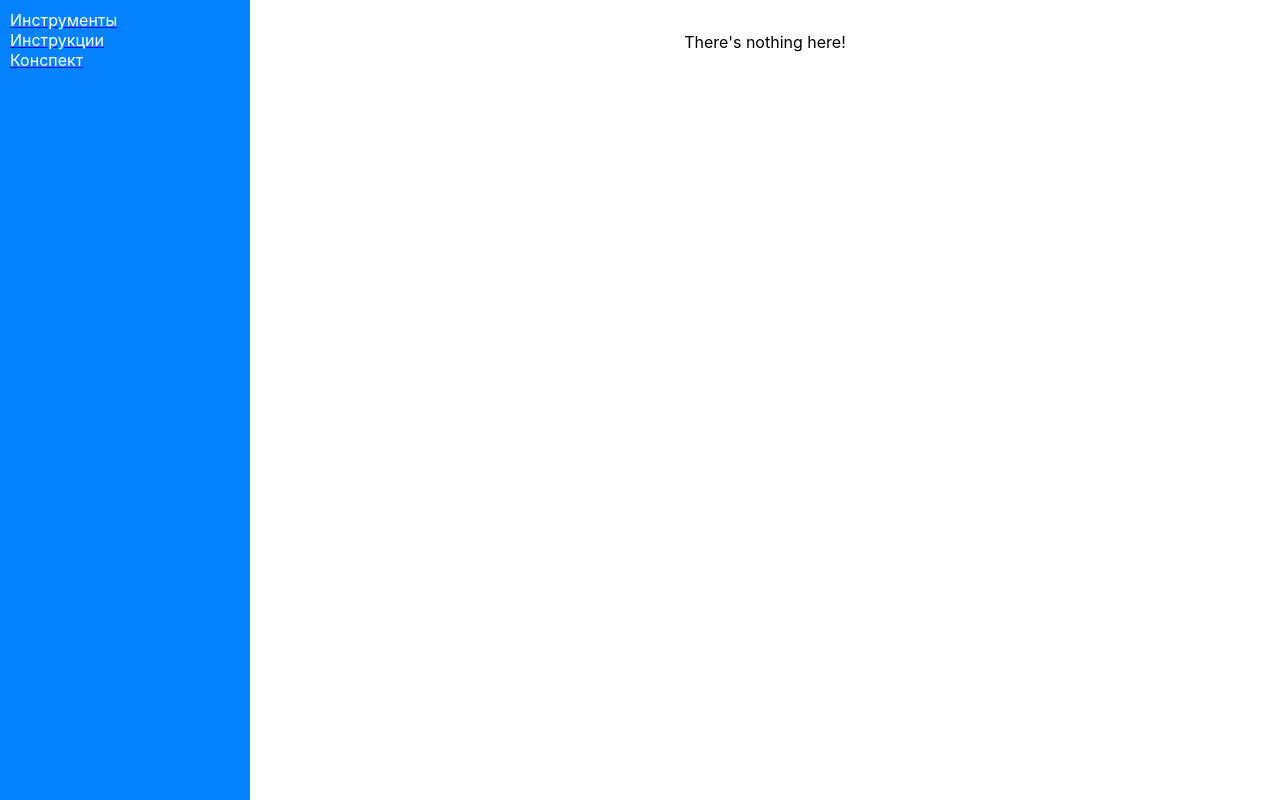
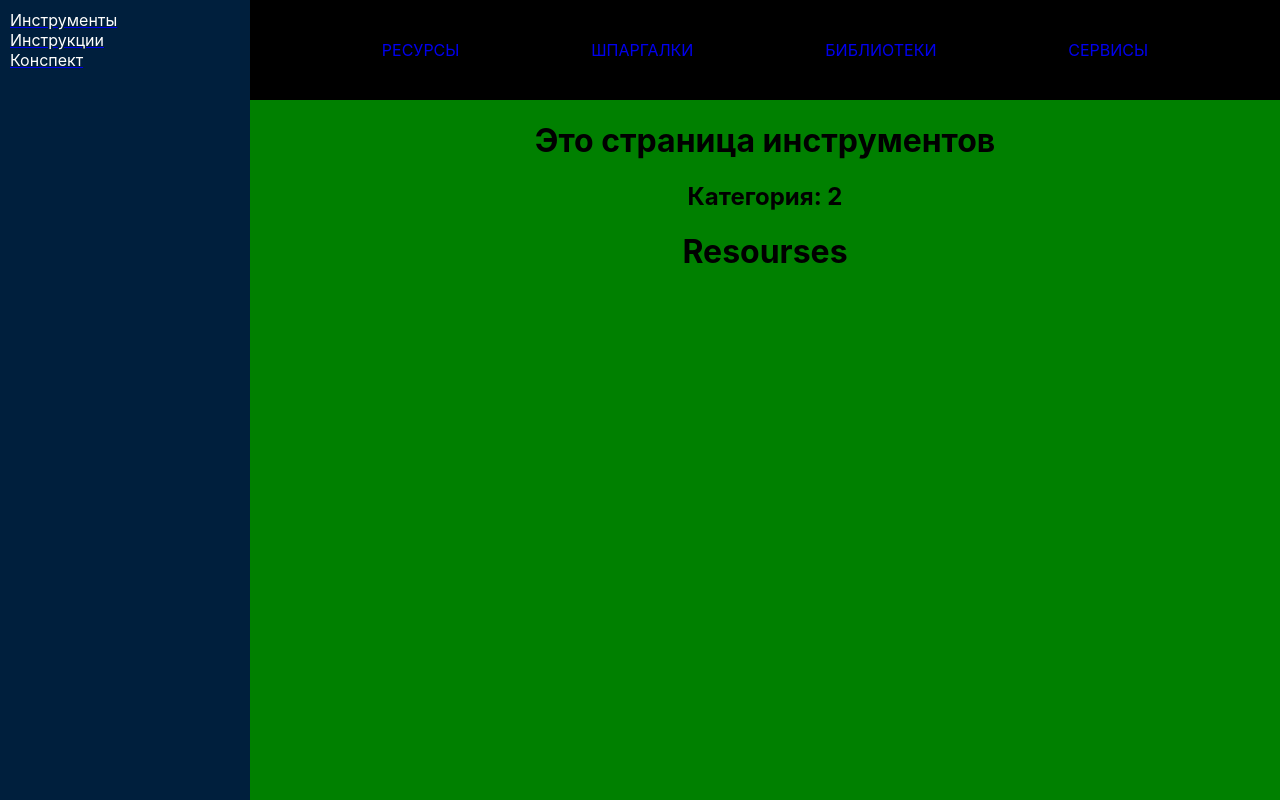
Before and after one commit to PlatenPrime/baza, a React (Create React App) app: page /tools/cheetsheets in a window 1280 px wide. Built offline with nearby package versions, Linux system fonts and the light colour scheme.

Commit message:
added nested routes in tools

```diff
--- a/src/components/Main/Main.module.css
+++ /dev/null
@@ -1,4 +0,0 @@
-.faska div {
-	border-radius: 10px;
-	margin: 10px;
-}
--- a/src/components/Navbar/Navbar.jsx
+++ b/src/components/Navbar/Navbar.jsx
@@ -11,6 +11,8 @@ const Navbar = ({ links }) => {
 
 	)
 
+
+
 	return (
 		<div className={style.navbar}>
 
--- a/src/components/SideBar/SideBar.module.css
+++ b/src/components/SideBar/SideBar.module.css
@@ -3,7 +3,7 @@
 	grid-column-end: 2;
 	grid-row-start: 1;
 	grid-row-end: -1;
-	background-color: rgb(5, 130, 255);
+	background-color: rgb(0, 31, 61);
 	list-style: none;
 	text-align: left;
 	padding: 10px;
--- a/src/components/Tools/Cheetsheets/Cheetsheets.jsx
+++ /dev/null
@@ -1,13 +0,0 @@
-import React from 'react';
-import style from './Cheetsheets.module.css';
-
-
-const Cheetsheets = () => {
-	return (
-		<div>
-			<h1>Это шпаргалки</h1>
-		</div>
-	);
-};
-
-export default Cheetsheets;
--- a/src/components/Tools/Tools.jsx
+++ b/src/components/Tools/Tools.jsx
@@ -1,17 +1,29 @@
 import React from 'react';
-import { Outlet, Route, Routes } from 'react-router';
+import { Outlet } from 'react-router';
 import Navbar from '../Navbar/Navbar';
-import Cheetsheets from './Cheetsheets/Cheetsheets';
 import style from './Tools.module.css';
 import { toolsNavbar } from '../../data/Navbars/toolsNavbar';
+import { useParams } from "react-router-dom";
+import { toolsLinks } from '../../data/Links/toolsLinks';
 
 
 const Tools = () => {
+
+	let params = useParams();
+
+
 	return (
 		<div className={style.greenback}>
 
 
 			<Navbar links={toolsNavbar} />
+
+			<h1>Это страница инструментов</h1>
+
+			<h2> Категория: {toolsLinks[params.toolscategory].id} </h2>
+
+
+
 
 			<Outlet />
 
--- /dev/null
+++ b/src/data/Links/toolsLinks.js
@@ -0,0 +1,35 @@
+
+
+export const toolsLinks = {
+	resourses: {
+		title: "Массив карточек",
+		id: 1,
+	},
+
+	cheetsheets: {
+		title: "Массив карточек",
+		id: 2,
+	},
+
+	libs: {
+		title: "Массив карточек",
+		id: 3,
+	},
+
+	services: {
+		title: "Массив карточек",
+		id: 4,
+	},
+
+
+
+
+
+
+
+
+
+
+
+
+}
--- a/src/data/Navbars/toolsNavbar.js
+++ b/src/data/Navbars/toolsNavbar.js
@@ -4,21 +4,21 @@ export const toolsNavbar = [
 	{
 		id: 1,
 		title: 'Ресурсы',
-		route: '/resourses'
+		route: 'resourses'
 	},
 	{
 		id: 2,
 		title: 'Шпаргалки',
-		route: '/cheetsheets'
+		route: 'cheetsheets'
 	},
 	{
 		id: 3,
 		title: 'Библиотеки',
-		route: '/libs'
+		route: 'libs'
 	},
 	{
 		id: 4,
 		title: 'Сервисы',
-		route: '/services'
+		route: 'services'
 	},
 ]
--- a/src/index.js
+++ b/src/index.js
@@ -12,7 +12,7 @@ import Tools from './components/Tools/Tools';
 import Guides from './components/Guides/Guides';
 import Workbook from './components/Workbook/Workbook';
 import Navbar from './components/Navbar/Navbar';
-import Cheetsheets from './components/Tools/Cheetsheets/Cheetsheets';
+
 
 const root = ReactDOM.createRoot(document.getElementById('root'));
 root.render(
@@ -23,14 +23,22 @@ root.render(
 			<Routes>
 				<Route path="/" element={<App />}>
 
-					<Route path="tools" element={<Tools />} />
+					<Route index element={<h1>App</h1>} />
+
+					<Route path="tools/*" element={<Tools />} >
+						<Route path=":toolscategory" element={<h1>Resourses</h1>} />
+
+					</Route>
+
+
+
 					<Route path="guides" element={<Guides />} />
 					<Route path="workbook" element={<Workbook />} />
 					<Route
 						path="*"
 						element={
 							<main style={{ padding: "1rem" }}>
-								<p>There's nothing here!</p>
+								<p>Нихрена не отрисует</p>
 							</main>
 						}
 					/>
```
Also changed, not shown: src/components/Main/Main.jsx (deleted, +0 -18 lines), src/components/Tools/Cheetsheets/Cheetsheets.module.css (deleted).
